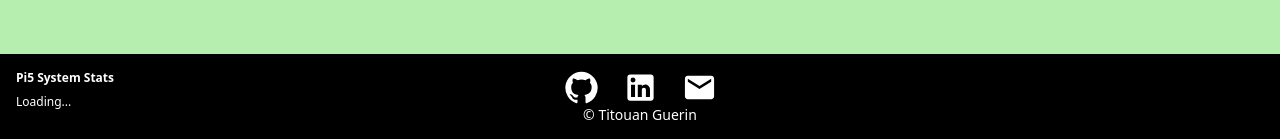
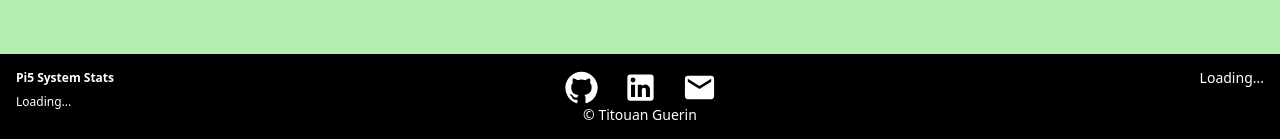
Before and after one commit to Titouaaaan/pi5-app, a Next.js app in the folder my-app/: page / in a window 1280 px wide. Shown: the part 5926-6065 px from the top of the page. Built offline with nearby package versions, Linux system fonts and the light colour scheme; no server answers.

Commit message:
added last update time to footer

```diff
--- a/my-app/app/globals.css
+++ b/my-app/app/globals.css
@@ -47,3 +47,8 @@ header nav button.active {
   font-weight: bold;
   color: red;
 }
+
+.last-update {
+  margin-left: auto; /* Push this div to the right */
+  font-size: 0.875rem; /* Adjust font size as needed */
+}
--- a/my-app/app/layout.tsx
+++ b/my-app/app/layout.tsx
@@ -23,6 +23,18 @@ const fetchStats = async (): Promise<SystemStats> => {
   return data;
 };
 
+const fetchLastCommitDate = async (repo: string, owner: string) => {
+  const response = await fetch(`https://api.github.com/repos/Titouaaaan/pi5-app/commits`);
+  if (!response.ok) {
+    throw new Error('Failed to fetch commit data');
+  }
+  const commits = await response.json();
+  if (commits.length > 0) {
+    return new Date(commits[0].commit.committer.date).toLocaleString();
+  }
+  return 'Unknown';
+};
+
 const geistSans = Geist({
   variable: "--font-geist-sans",
   subsets: ["latin"],
@@ -41,6 +53,7 @@ export default function RootLayout({
 
   const [stats, setStats] = useState<SystemStats | null>(null);
   const [activeSection, setActiveSection] = useState<string | null>(null);
+  const [lastUpdate, setLastUpdate] = useState<string | null>(null);
 
   useEffect(() => {
     const loadStats = async () => {
@@ -48,10 +61,20 @@ export default function RootLayout({
       setStats(statsData);
     };
 
+    const fetchDate = async () => {
+      try {
+        const date = await fetchLastCommitDate('your-repo', 'your-username');
+        setLastUpdate(date);
+      } catch (error) {
+        console.error('Error fetching last commit date:', error);
+      }
+    };
+
     loadStats();
+    fetchDate();
 
     const handleScroll = () => {
-      const sections = ['welcome', 'about', 'projects', 'timeline', 'resume'];
+      const sections = ['welcome', 'about', 'projects', 'timeline', 'resume', 'skills'];
       const tolerancePixels = 600;
 
       for (const section of sections) {
@@ -156,6 +179,11 @@ export default function RootLayout({
               </div>
               <p className="text-center text-sm">© Titouan Guerin</p>
             </div>
+
+            {/* Last Update on the right */}
+            <div className="text-right last-update">
+              {lastUpdate ? <p>Last Website Update: {lastUpdate}</p> : <p>Loading...</p>}
+            </div>
           </div>
         </footer>
       </body>
```
